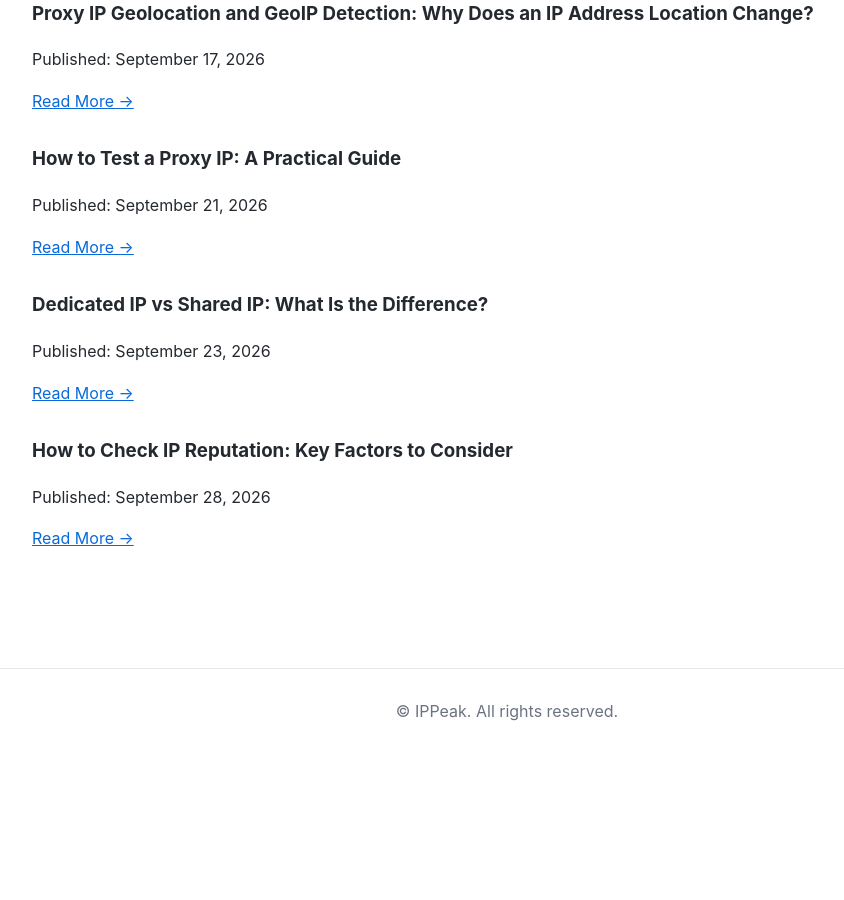
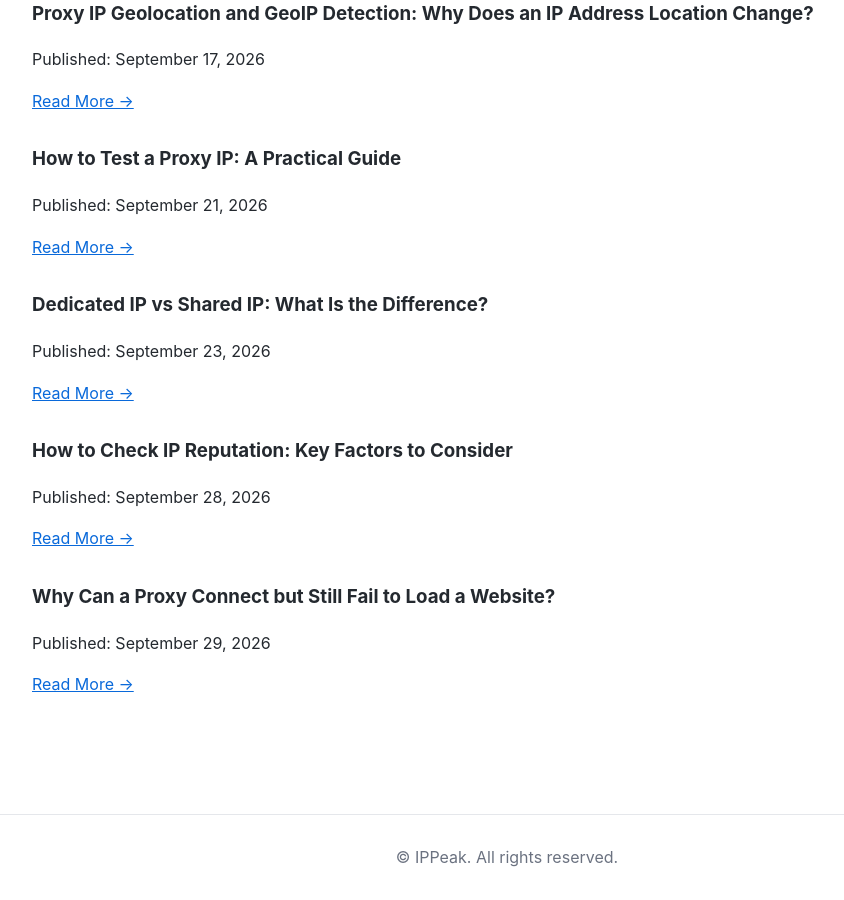
Before and after one commit to IPPeak/IPPeak-Residential-Proxy, a Jekyll site: the page built from docs/blog/articles.md, in a window 1280 px wide and 900 px high, scrolled down 1597 px. Shown: the whole window, without its empty margins (133-977 px from the left). Built offline with Jekyll 4.4.1, drawn with Linux system fonts in a browser that asks for light colours; before the commit the page ends 2352 px from its top, so only the background shows below that.

Commit message:
Update articles.md

```diff
--- a/docs/blog/articles.md
+++ b/docs/blog/articles.md
@@ -82,3 +82,9 @@ Published: September 23, 2026
 Published: September 28, 2026
 
 [Read More →](How-to-Check-IP-Reputation.html)
+
+### Why Can a Proxy Connect but Still Fail to Load a Website?
+
+Published: September 29, 2026
+
+[Read More →](Why-Can-a-Proxy-Connect-but-Still-Fail-to-Load-a-Website.html)
```
